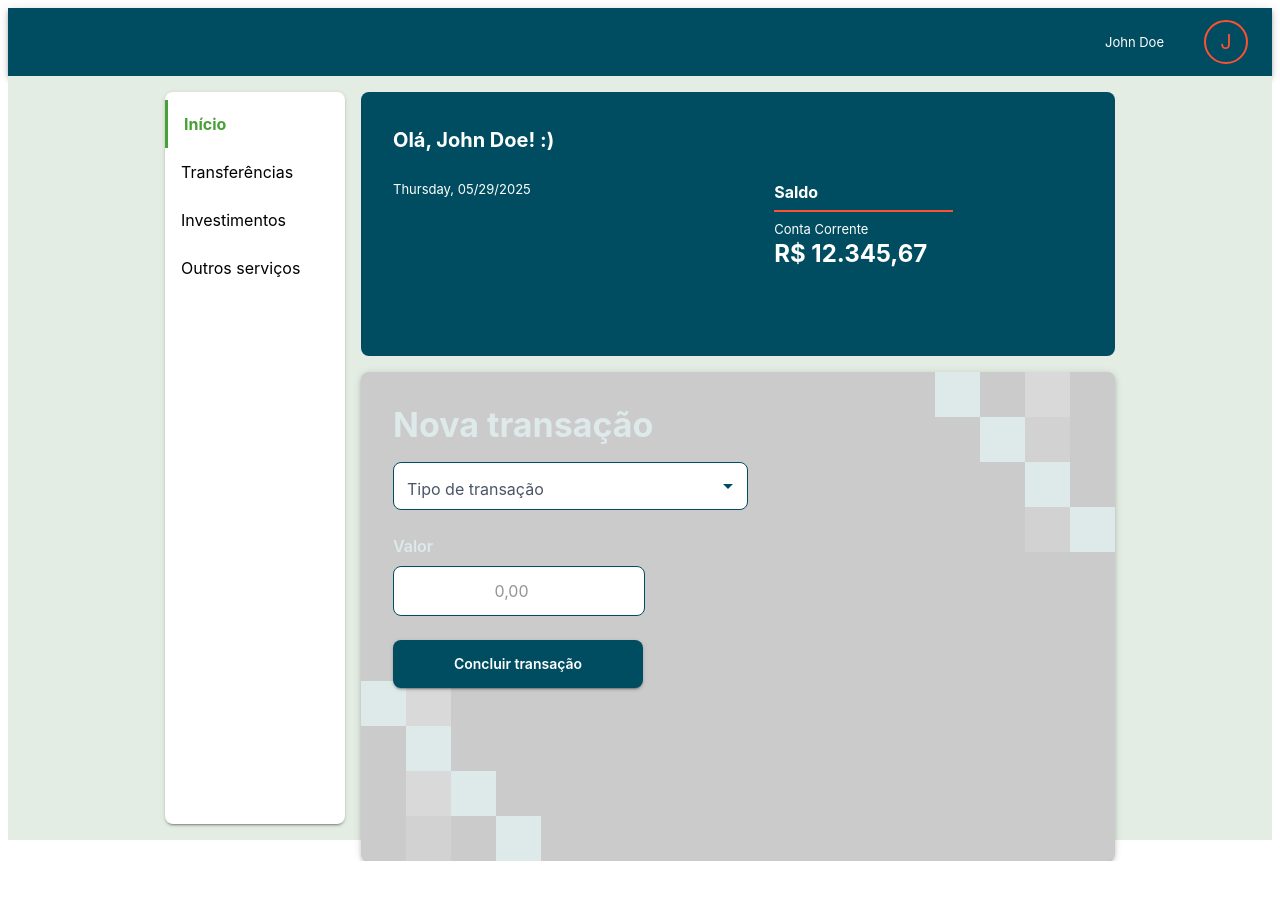
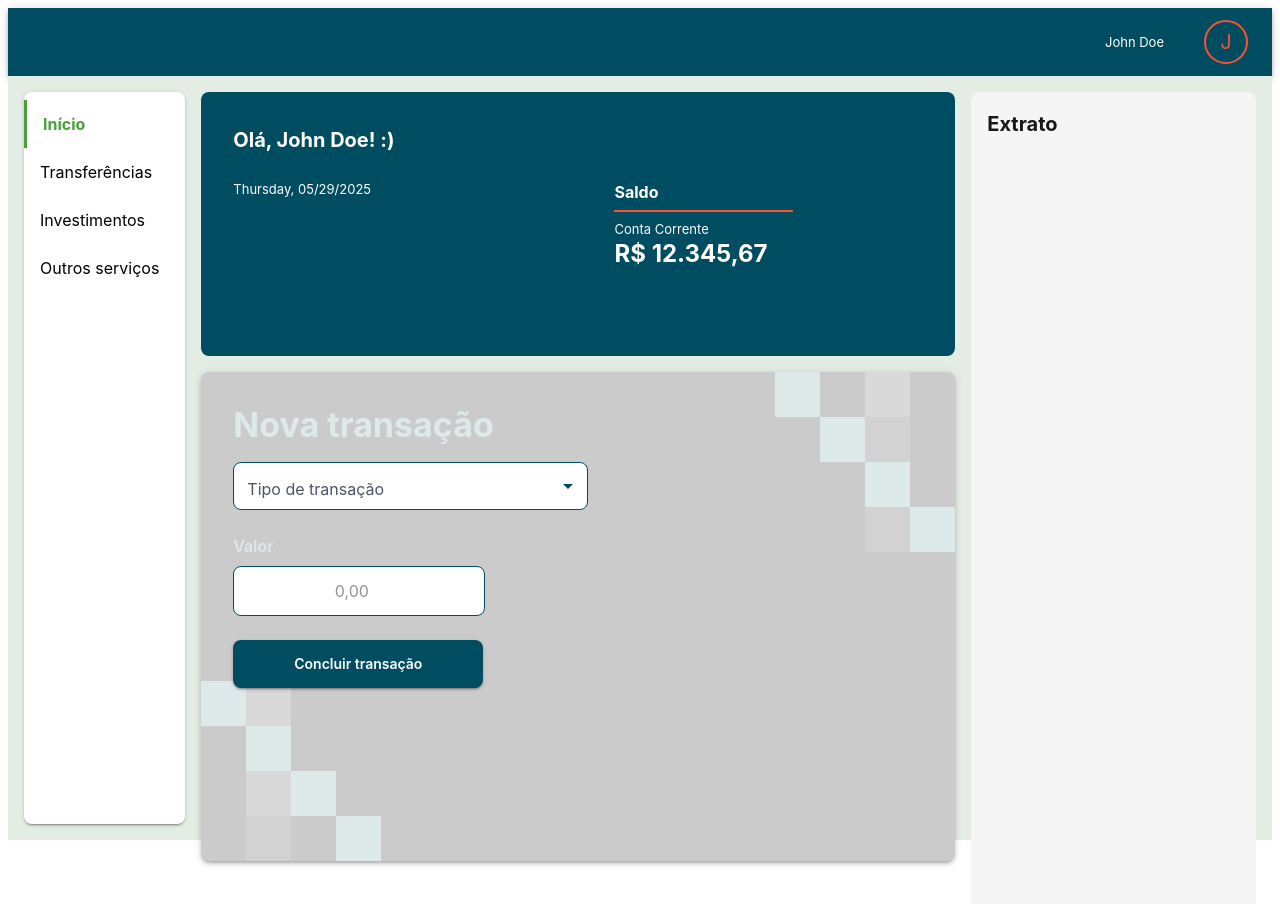
Before and after one commit to tech-challenges-group-8/tech-challenge-01, a Next.js app: page /dashboard in a window 1280 px wide. Shown: the top 904 px of the page. Before the commit the page ends 861 px from the top, so only its background shows below. Built offline with nearby package versions, Linux system fonts and the light colour scheme; some icons are missing.

Commit message:
feat: added Statement to visualize / edit / delete transactions

```diff
--- a/package.json
+++ b/package.json
@@ -23,7 +23,8 @@
     "react": "^19.0.0",
     "react-dom": "^19.0.0",
     "react-i18next": "^15.5.1",
-    "react-router-dom": "^6.30.0"
+    "react-router-dom": "^6.30.0",
+    "uuid": "^11.1.0"
   },
   "devDependencies": {
     "@eslint/eslintrc": "^3",
--- a/src/app/(dashboard)/layout.tsx
+++ b/src/app/(dashboard)/layout.tsx
@@ -13,13 +13,13 @@ import { ThemeProvider } from "@mui/material";
 
 import theme from "../styles/theme";
 import { UserProvider } from "../contexts/UserContext";
+import Statement from "../components/Statement";
 
 export default function DashboardLayout({
   children,
 }: {
   children: React.ReactNode;
 }) {
-
   return (
     <ThemeProvider theme={theme}>
       <UserProvider>
@@ -46,6 +46,7 @@ export default function DashboardLayout({
               <BalanceCard />
               <CardBackground>{children}</CardBackground>
             </Box>
+            <Statement/>
           </Box>
         </Box>
       </UserProvider>
--- a/src/app/components/NewTransaction.tsx
+++ b/src/app/components/NewTransaction.tsx
@@ -18,8 +18,10 @@ const TRANSACTION_TYPES = (t: any) => [
   { value: "DEPOSIT", label: t("newTransaction.typeDeposit") },
   { value: "TRANSFER", label: t("newTransaction.typeTransfer") },
 ];
+import { useUser } from "../contexts/UserContext";
 
 export default function NewTransaction() {
+  const { addTransaction } = useUser();
   const [type, setType] = useState("");
   const [value, setValue] = useState("");
   const [error, setError] = useState("");
@@ -50,8 +52,16 @@ export default function NewTransaction() {
     }
     setError("");
 
-    const selectedType = TRANSACTION_TYPES(t).find((t) => t.value === type);
-    alert(`Tipo: ${selectedType?.label}, Valor: ${value}`);
+    const newTransaction = {
+      id: crypto.randomUUID(), // ou: Date.now().toString()
+      type: type as "DEPOSIT" | "TRANSFER",
+      value: parseFloat(value),
+      date: new Date().toISOString(),
+    };
+    addTransaction(newTransaction);
+
+    // const selectedType = TRANSACTION_TYPES(t).find((t) => t.value === type);
+    // alert(`Tipo: ${selectedType?.label}, Valor: ${value}`);
   };
 
   return (
--- /dev/null
+++ b/src/app/components/Statement.tsx
@@ -0,0 +1,113 @@
+// Statement.tsx
+"use client";
+
+import { Box, Typography, IconButton, Divider, useTheme } from "@mui/material";
+import EditIcon from "@mui/icons-material/Edit";
+import DeleteIcon from "@mui/icons-material/Delete";
+import type { Transaction } from "../contexts/UserContext";
+import { useUser } from "../contexts/UserContext";
+export default function Statement() {
+  const theme = useTheme();
+  const { transactions, deleteTransaction, editTransaction } = useUser();
+
+  const handleDelete = (id: string) => {
+    if (window.confirm("Tem certeza que deseja excluir esta transação?")) {
+      deleteTransaction(id);
+    }
+  };
+
+  const handleEdit = (tx: Transaction) => {
+    const newValue = prompt("Digite o novo valor:", tx.value.toString());
+    if (!newValue) return;
+    const parsedValue = parseFloat(newValue);
+    if (isNaN(parsedValue)) return alert("Valor inválido");
+
+    editTransaction({
+      ...tx,
+      value: parsedValue,
+    });
+  };
+
+  const groupedByMonth = transactions.reduce<Record<string, Transaction[]>>(
+    (acc, transaction) => {
+      const monthLabel = new Date(transaction.date).toLocaleString("default", {
+        month: "long",
+      });
+      if (!acc[monthLabel]) acc[monthLabel] = [];
+      acc[monthLabel].push(transaction);
+      return acc;
+    },
+    {}
+  );
+
+  return (
+    <Box
+      sx={{
+        width: "282px",
+        height: "900px",
+        bgcolor: "#F5F5F5",
+        borderRadius: "8px",
+        p: 2,
+        overflowY: "auto",
+      }}
+    >
+      <Typography variant="h6" fontWeight="bold" mb={2}>
+        Extrato
+      </Typography>
+
+      {Object.entries(groupedByMonth).map(([month, monthTransactions]) => (
+        <Box key={month} mb={2}>
+          <Typography
+            fontWeight="bold"
+            textTransform="capitalize"
+            color={theme.palette.primary.main}
+            mb={1}
+          >
+            {month}
+          </Typography>
+
+          {monthTransactions.map((tx) => (
+            <Box key={tx.id} mb={2}>
+              <Box
+                display="flex"
+                justifyContent="space-between"
+                alignItems="center"
+              >
+                <Box>
+                  <Typography
+                    variant="body2"
+                    color={theme.palette.primary.main}
+                  >
+                    {tx.type === "TRANSFER" ? "Transferência" : "Depósito"}
+                  </Typography>
+                  <Typography
+                    fontWeight={600}
+                    color={
+                      tx.type === "TRANSFER" ? "error.main" : "success.main"
+                    }
+                  >
+                    {tx.type === "TRANSFER"
+                      ? `-R$ ${tx.value.toFixed(2)}`
+                      : `R$ ${tx.value.toFixed(2)}`}
+                  </Typography>
+                  <Typography variant="caption" color="#8B8B8B">
+                    {new Date(tx.date).toLocaleDateString("pt-BR")}
+                  </Typography>
+                </Box>
+                <Box>
+                  <IconButton onClick={() => handleEdit(tx)}>
+                    <EditIcon sx={{ fontSize: 18, color: "#004D61" }} />
+                  </IconButton>
+                  <IconButton onClick={() => handleDelete(tx.id)}>
+                    <DeleteIcon sx={{ fontSize: 18, color: "#004D61" }} />
+                  </IconButton>
+                </Box>
+              </Box>
+              <Divider sx={{ mt: 1 }} />
+            </Box>
+          ))}
+        </Box>
+      ))}
+    </Box>
+  );
+}
--- a/src/app/contexts/UserContext.tsx
+++ b/src/app/contexts/UserContext.tsx
@@ -7,6 +7,7 @@ import React, {
   ReactNode,
   useEffect,
 } from "react";
+import { v4 as uuidv4 } from "uuid"; // instale com `npm i uuid`
 
 interface User {
   name: string;
@@ -16,12 +17,79 @@ interface User {
 interface UserContextType {
   user: User | null;
   setUser: (user: User | null) => void;
+  transactions: Transaction[];
+  addTransaction: (tx: Transaction) => void;
+  deleteTransaction: (id: string) => void;
+  editTransaction: (id: Transaction) => void;
 }
 
+export type Transaction = {
+  id: string;
+  type: "DEPOSIT" | "TRANSFER";
+  value: number;
+  date: string;
+};
 const UserContext = createContext<UserContextType | undefined>(undefined);
 
 export const UserProvider = ({ children }: { children: ReactNode }) => {
   const [user, setUser] = useState<User | null>(null);
+  console.log(user);
+  const [transactions, setTransactions] = useState<Transaction[]>([]);
+  const addTransaction = (tx: Transaction) => {
+    const txWithId = { ...tx, id: uuidv4() }; // adiciona ID único
+    setTransactions((prev) => [txWithId, ...prev]);
+
+    setUser((prevUser) => {
+      if (!prevUser) return prevUser;
+      let newBalance =
+        tx.type === "DEPOSIT"
+          ? prevUser.balance + tx.value
+          : prevUser.balance - tx.value;
+      return { ...prevUser, balance: newBalance };
+    });
+  };
+
+  const deleteTransaction = (id: string) => {
+    const txToDelete = transactions.find((t) => t.id === id);
+    if (!txToDelete) return;
+
+    // Atualiza saldo
+    setUser((prevUser) => {
+      if (!prevUser) return prevUser;
+      const updatedBalance =
+        txToDelete.type === "DEPOSIT"
+          ? prevUser.balance - txToDelete.value
+          : prevUser.balance + txToDelete.value;
+      return { ...prevUser, balance: updatedBalance };
+    });
+
+    // Remove transação
+    setTransactions((prev) => prev.filter((t) => t.id !== id));
+  };
+
+  const editTransaction = (updatedTx: Transaction) => {
+    const oldTx = transactions.find((t) => t.id === updatedTx.id);
+    if (!oldTx) return;
+
+    // Atualiza saldo
+    setUser((prevUser) => {
+      if (!prevUser) return prevUser;
+      let balance = prevUser.balance;
+
+      if (oldTx.type === "DEPOSIT") balance -= oldTx.value;
+      if (oldTx.type === "TRANSFER") balance += oldTx.value;
+
+      if (updatedTx.type === "DEPOSIT") balance += updatedTx.value;
+      if (updatedTx.type === "TRANSFER") balance -= updatedTx.value;
+
+      return { ...prevUser, balance };
+    });
+
+    // Atualiza transação
+    setTransactions((prev) =>
+      prev.map((t) => (t.id === updatedTx.id ? updatedTx : t))
+    );
+  };
 
   // TODO: fetch user data
   useEffect(() => {
@@ -37,7 +105,16 @@ export const UserProvider = ({ children }: { children: ReactNode }) => {
   }, []);
 
   return (
-    <UserContext.Provider value={{ user, setUser }}>
+    <UserContext.Provider
+      value={{
+        user,
+        setUser,
+        transactions,
+        addTransaction,
+        deleteTransaction,
+        editTransaction,
+      }}
+    >
       {children}
     </UserContext.Provider>
   );
--- a/src/database/usuarios.json
+++ b/src/database/usuarios.json
@@ -18,5 +18,10 @@
     "nome": "Maza",
     "email": "maza@mail.com",
     "senha": "Maza"
+  },
+  {
+    "nome": "lucas",
+    "email": "lucas@lucas.com",
+    "senha": "123"
   }
 ]
```
Also changed, not shown: 2 other files (tests, documents, lock files or other folders).
